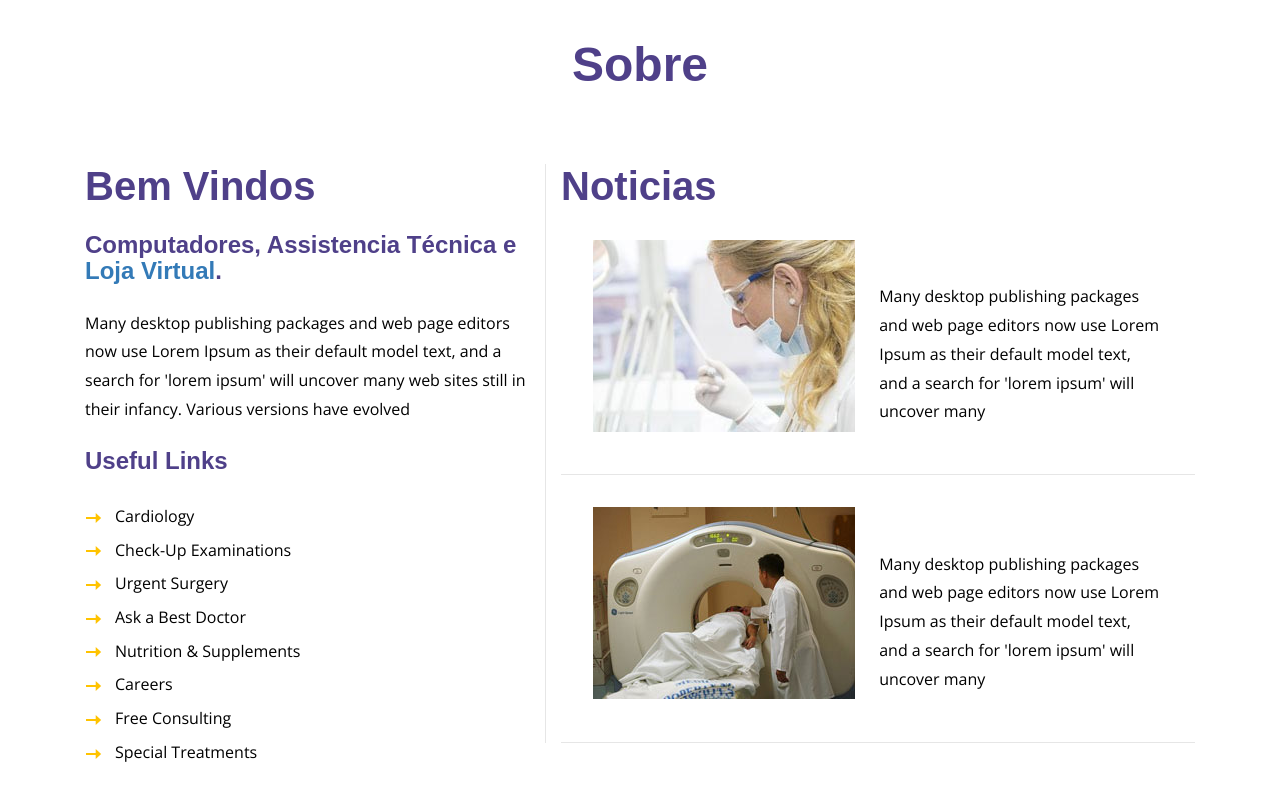
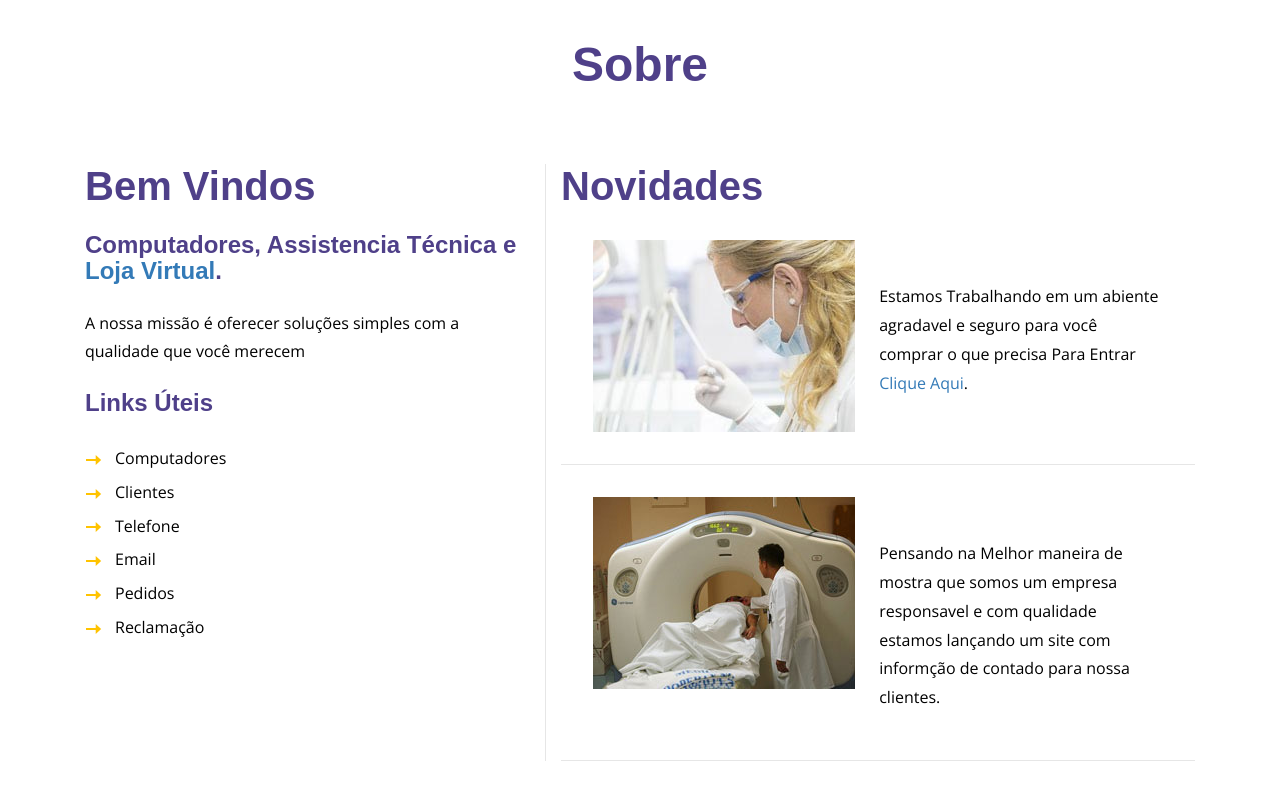
Before and after one commit to pontocertoloja/pontocerto, a plain HTML site: page index.html in a window 1280 px wide. Shown: the part 837-1637 px from the top of the page. Drawn offline with nearby package versions, Linux system fonts and the light colour scheme; a web font is replaced by a local one.

Commit message:
update index.html
.WS index.html

```diff
--- a/index.html
+++ b/index.html
@@ -77,7 +77,7 @@
 							<li><a href="#about" class="scroll">Sobre</a></li>
 							<li><a href="#gallery" class="scroll">Galeria</a></li>
 							<li><a href="#contact" class="scroll">Contatos</a></li>
-							<li><a href="#about" class="scroll">Loja</a></li>
+							<li><a href="http://loja.pontocerto.info/"  target="_blank" class="scroll">Loja</a></li>
 						</ul>
 					</div>
 					<!--/.navbar-collapse-->
@@ -129,31 +129,30 @@
 				<div class="col-md-5 about-left">
 					<h3>Bem Vindos</h3>
 					<h5>Computadores, Assistencia Técnica e <a href="http://loja.pontocerto.info">Loja Virtual</a>.</h5>
-					<p>Many desktop publishing packages and web page editors now use Lorem Ipsum as their default model text, and a search for 'lorem ipsum' will uncover many web sites still in their infancy. Various versions have evolved </p>
+					<p>A nossa missão é oferecer soluções simples com a qualidade que você merecem</p>
 
 
-					<h5>Useful Links</h5>
+					<h5>Links Úteis</h5>
 						<ul>
-							<li><a href="#"><span></span>Cardiology </a></li>
-							<li><a href="#"><span></span>Check-Up Examinations </a></li>
-							<li><a href="#"><span></span>Urgent Surgery</a></li>
-							<li><a href="#"><span></span>Ask a Best Doctor </a></li>
-							<li><a href="#"><span></span>Nutrition & Supplements </a></li>
-							<li><a href="#"><span></span>Careers </a></li>
-							<li><a href="#"><span></span>Free Consulting</a></li>
-							<li><a href="#"><span></span>Special Treatments</a></li>
+							<li><a href="#"><span></span>Computadores</a></li>
+							<li><a href="#"><span></span>Clientes</a></li>
+							<li><a href="#"><span></span>Telefone</a></li>
+							<li><a href="#"><span></span>Email</a></li>
+							<li><a href="#"><span></span>Pedidos</a></li>
+							<li><a href="#"><span></span>Reclamação</a></li>
 						</ul>
 
 				</div>
 				<div class="col-md-7 about-right">
-						<h3>Noticias</h3>
+						<h3>Novidades</h3>
 					<div class="abt-top">
 						<div class="abt-lft">
 							<img src="images/p3.jpg" class="img-responsive" alt="">
 						</div>
 						<div class="abt-rgt">
-							<h4>First true generator</h4>
-							<p>Many desktop publishing packages and web page editors now use Lorem Ipsum as their default model text, and a search for 'lorem ipsum' will uncover many</p>
+							<h4>Loja Virtual</h4>
+							<p>Estamos Trabalhando em um abiente agradavel e seguro para você comprar o que precisa
+							Para Entrar <a href="http://loja.pontocerto.info"> Clique Aqui</a>.</p>
 						</div>
 							<div class="clearfix"></div>
 					</div>
@@ -162,8 +161,8 @@
 							<img src="images/4.jpg" class="img-responsive" alt="">
 						</div>
 						<div class="abt-rgt">
-							<h4>The generated Lorem </h4>
-							<p>Many desktop publishing packages and web page editors now use Lorem Ipsum as their default model text, and a search for 'lorem ipsum' will uncover many</p>
+							<h4>Site Institucional</h4>
+							<p>Pensando na Melhor maneira de mostra que somos um empresa responsavel e com qualidade estamos lançando um site com informção de contado para nossa clientes.</p>
 						</div>
 							<div class="clearfix"></div>
 					</div>
```
